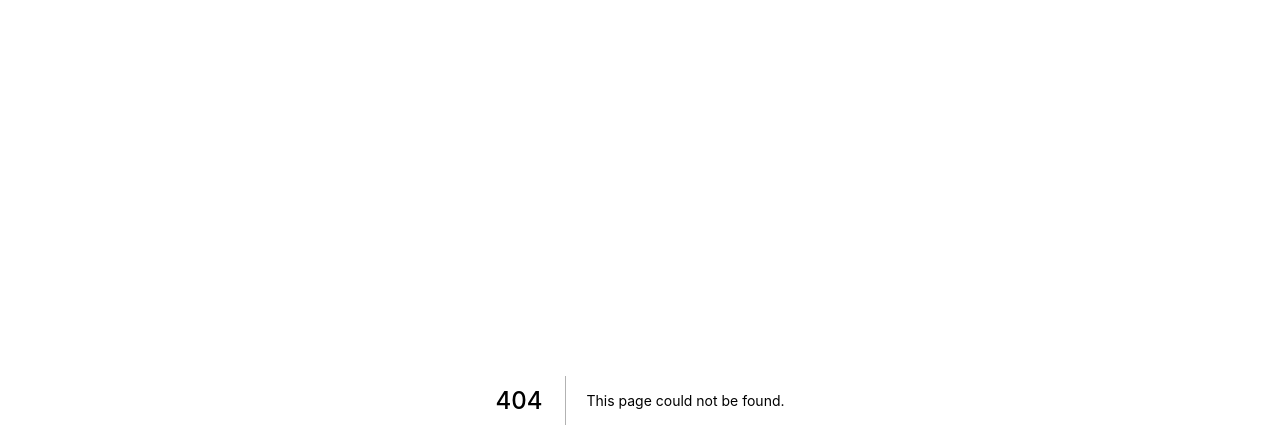
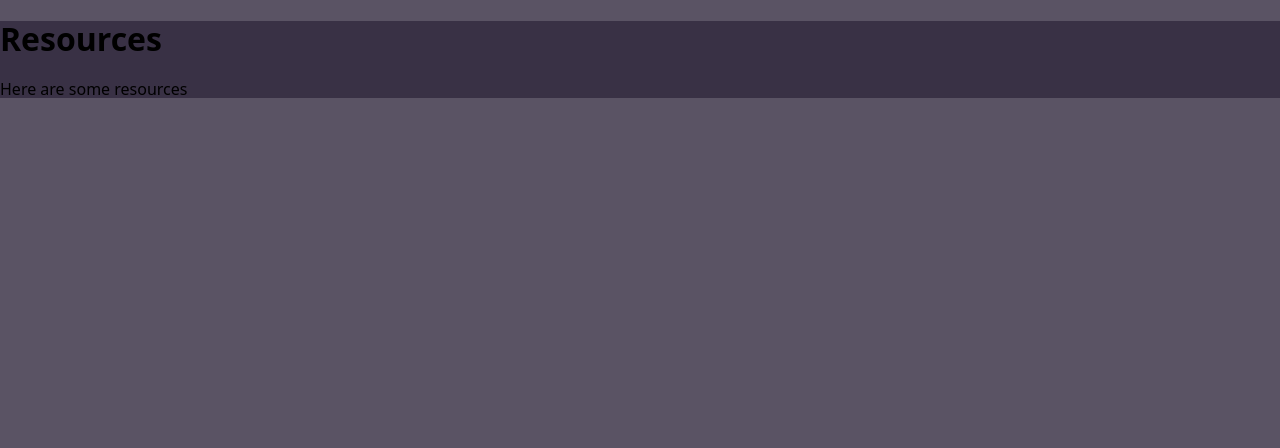
Before and after one commit to tv3636/forgotten-market, a Next.js app: page /resources in a window 1280 px wide. Before the commit this address had no page. Shown: the top 448 px of the page. Built offline with nearby package versions, Linux system fonts and the light colour scheme.

Commit message:
started mdx resources

```diff
--- /dev/null
+++ b/pages/resources.mdx
@@ -0,0 +1,3 @@
+# Resources
+
+Here are some resources
```
